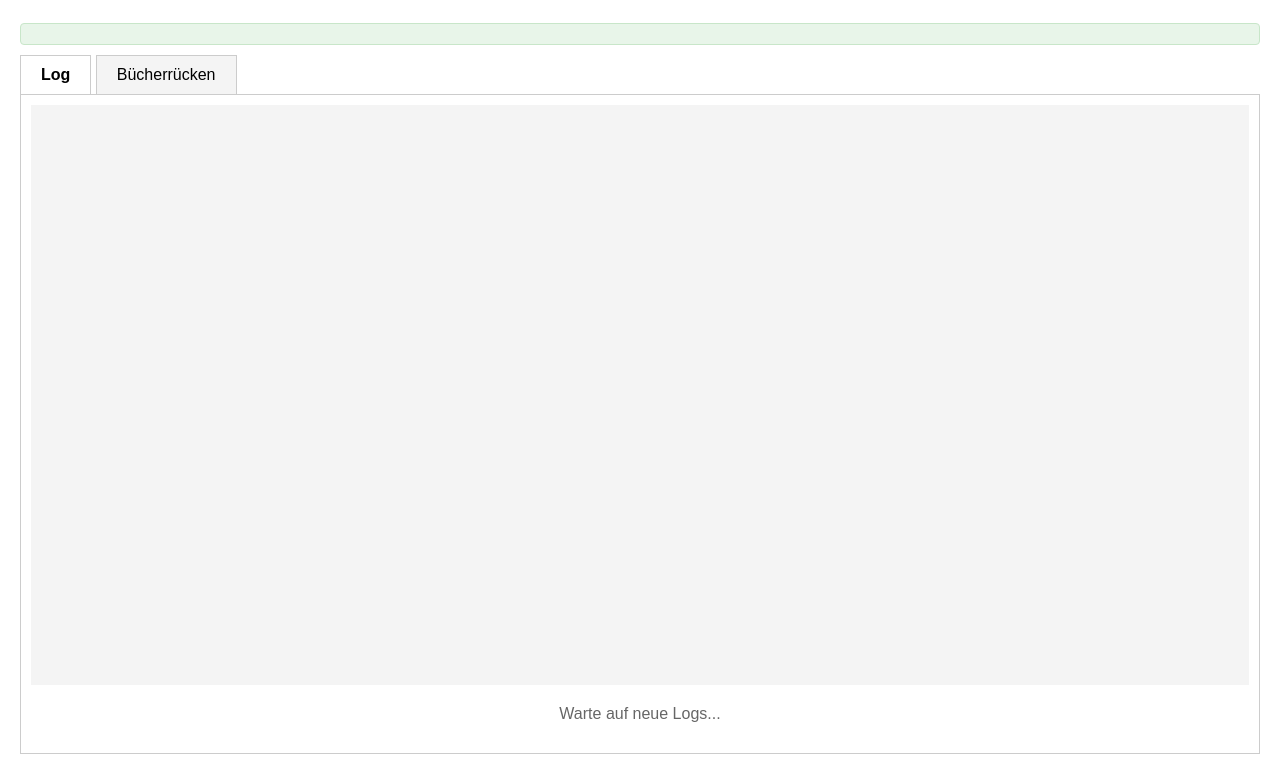
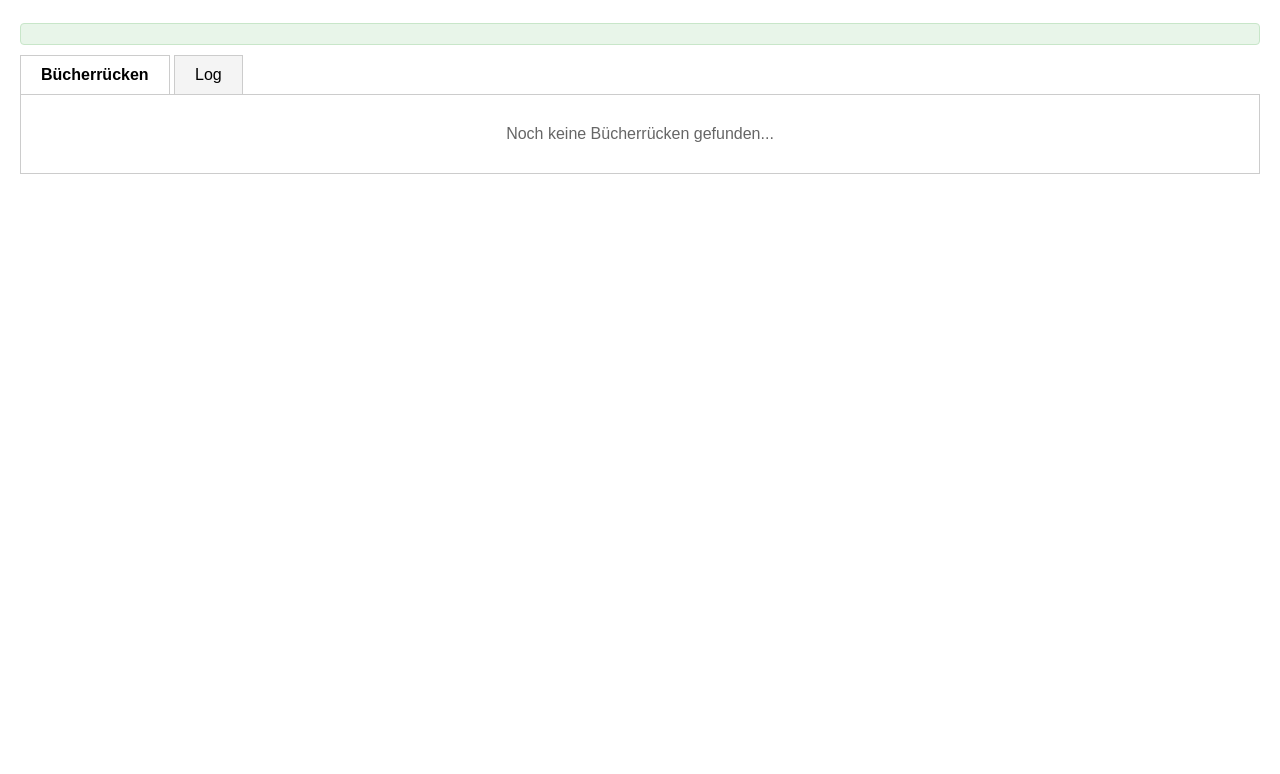
Before and after one commit to rauricus/Bookfinder, a Flask app: template templates/run.html in a window 1280 px wide. Shown: the part 127-901 px from the top of the page. After the commit the page ends 301 px from the top, so only its background shows below. Run offline with Flask 3, Linux system fonts and the light colour scheme; the template is opened without the code that fills it, so the values that code supplies are empty; some libraries are stand-ins or nearby versions.

Commit message:
Bookspines tab now comes first and is the default tab.

```diff
--- a/templates/run.html
+++ b/templates/run.html
@@ -149,10 +149,10 @@
     <h1>Bucherkennung Run #{{ run_id }}</h1>
     <div class="status" id="run-status"></div>
     <div>
-        <div class="tab active" id="log-tab">Log</div>
-        <div class="tab" id="bookspines-tab">Bücherrücken</div>
+        <div class="tab active" id="bookspines-tab">Bücherrücken</div>
+        <div class="tab" id="log-tab">Log</div>
     </div>
-    <div class="tab-content active" id="log-content">
+    <div class="tab-content" id="log-content">
         {% if log_content %}
         <div id="historical-log">
             <pre>{{ log_content }}</pre>
@@ -161,7 +161,7 @@
         <pre id="log-container"></pre>
         <div id="log-placeholder" class="placeholder">Warte auf neue Logs...</div>
     </div>
-    <div class="tab-content" id="bookspines-content">
+    <div class="tab-content active" id="bookspines-content">
         <div id="bookspines-list"></div>
         <div id="bookspines-placeholder" class="placeholder">Noch keine Bücherrücken gefunden...</div>
     </div>
```
